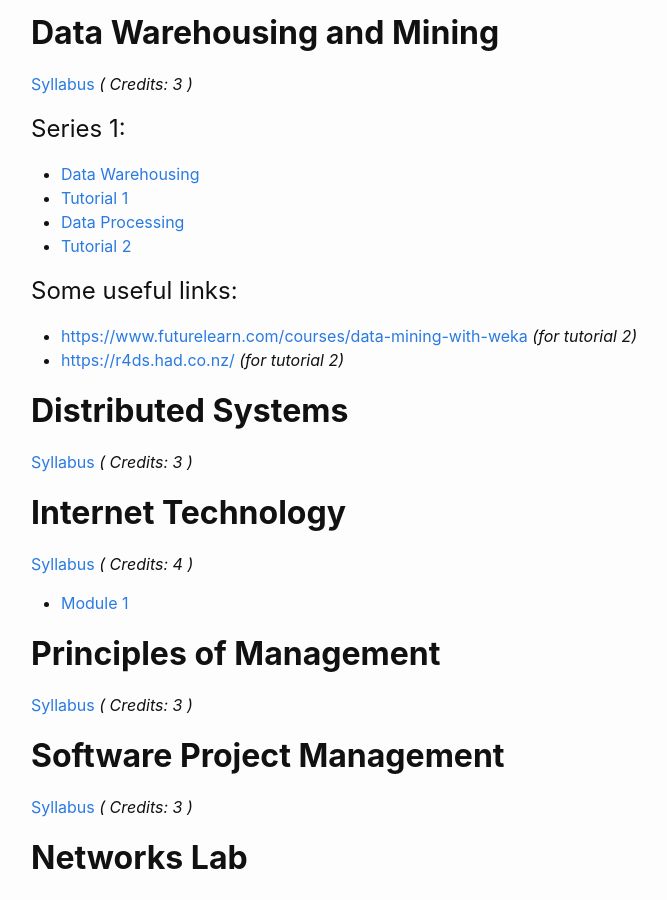
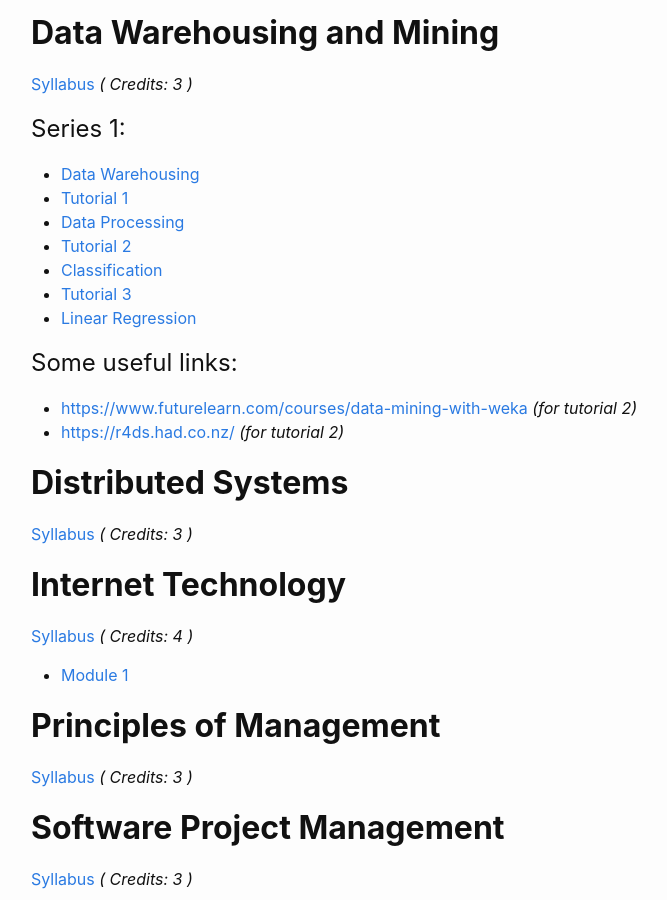
Before and after one commit to IT-GECBH/2020, a Jekyll site: the page built from resources_s6.md, in a window 1280 px wide and 900 px high, scrolled down 359 px. Shown: the whole window, without its empty margins (239-906 px from the left). Built offline with Jekyll 4.4.1, drawn with Linux system fonts in a browser that asks for light colours.

Commit message:
Update resources_s6.md

```diff
--- a/resources_s6.md
+++ b/resources_s6.md
@@ -17,6 +17,9 @@ permalink: /resources-s6/
 * [Tutorial 1][dwm-tut-1]
 * [Data Processing][data-proc-ppt]
 * [Tutorial 2][dwm-tut-2]
+* [Classification][data-class-ppt]
+* [Tutorial 3][dwm-tut-3]
+* [Linear Regression][dwm-linear]
 
 # Some useful links:
 * [https://www.futurelearn.com/courses/data-mining-with-weka](https://www.futurelearn.com/courses/data-mining-with-weka) *(for tutorial 2)*
@@ -51,6 +54,9 @@ permalink: /resources-s6/
 [dwm-tut-1]: /resources/DWM/tutorial1_data_warehousing.pdf
 [data-proc-ppt]: /resources/DWM/datapreprocessing.ppt
 [dwm-tut-2]: /resources/DWM/tut2.pdf
+[data-class-ppt]: /resources/DWM/classification.ppt
+[dwm-tut-3]: /resources/DWM/tutorial3_classification.pdf
+[dwm-linear]: /resources/DWM/linearregression.pdf
 
 [ds-syll]: /resources/DS/IT306_Distributed_Systems.pdf
 
```
